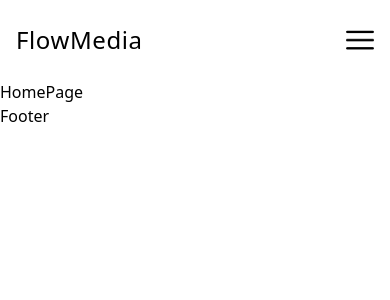
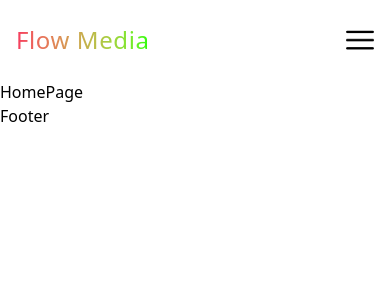
Before and after one commit to nagdistaa/ecommerce, a Next.js app: page / in a window 390 px wide. Shown: the top 300 px of the page. Built offline with nearby package versions, Linux system fonts and the light colour scheme.

Commit message:
fix mobile logo color

```diff
--- a/src/components/Navbar.tsx
+++ b/src/components/Navbar.tsx
@@ -12,7 +12,7 @@ export default function Navbar() {
             <div className="h-full flex items-center justify-between md:hidden
             ">
                 <Link href='/'>
-                    <div className="text-2xl tracking-wide font-medium">Flow<span>Media</span></div></Link>
+                    <div className="text-2xl tracking-wide font-medium bg-gradient-to-r from-[#f5385e] to-[#0f0] bg-clip-text text-transparent">Flow Media</div></Link>
                 <Menu />
             </div>
             {/* BIGGER SCREEN */}
```
